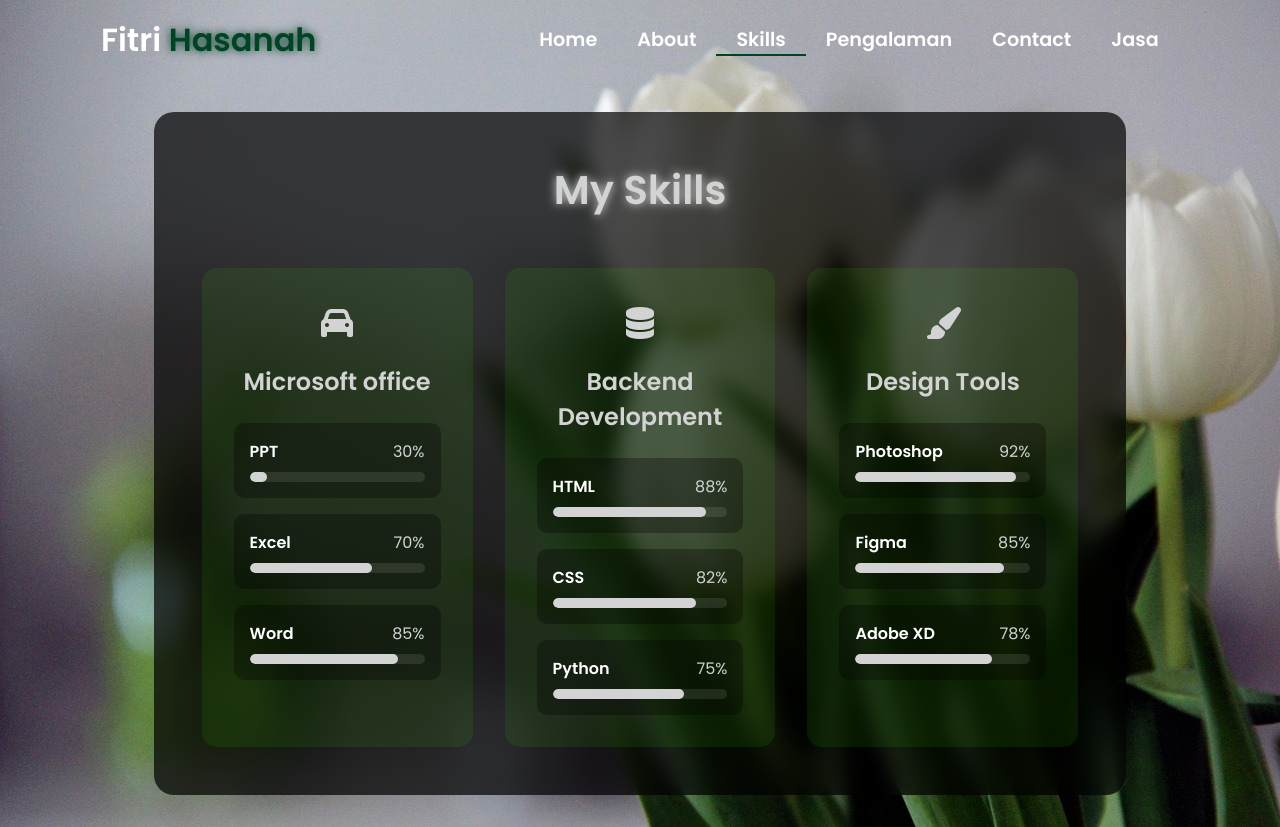
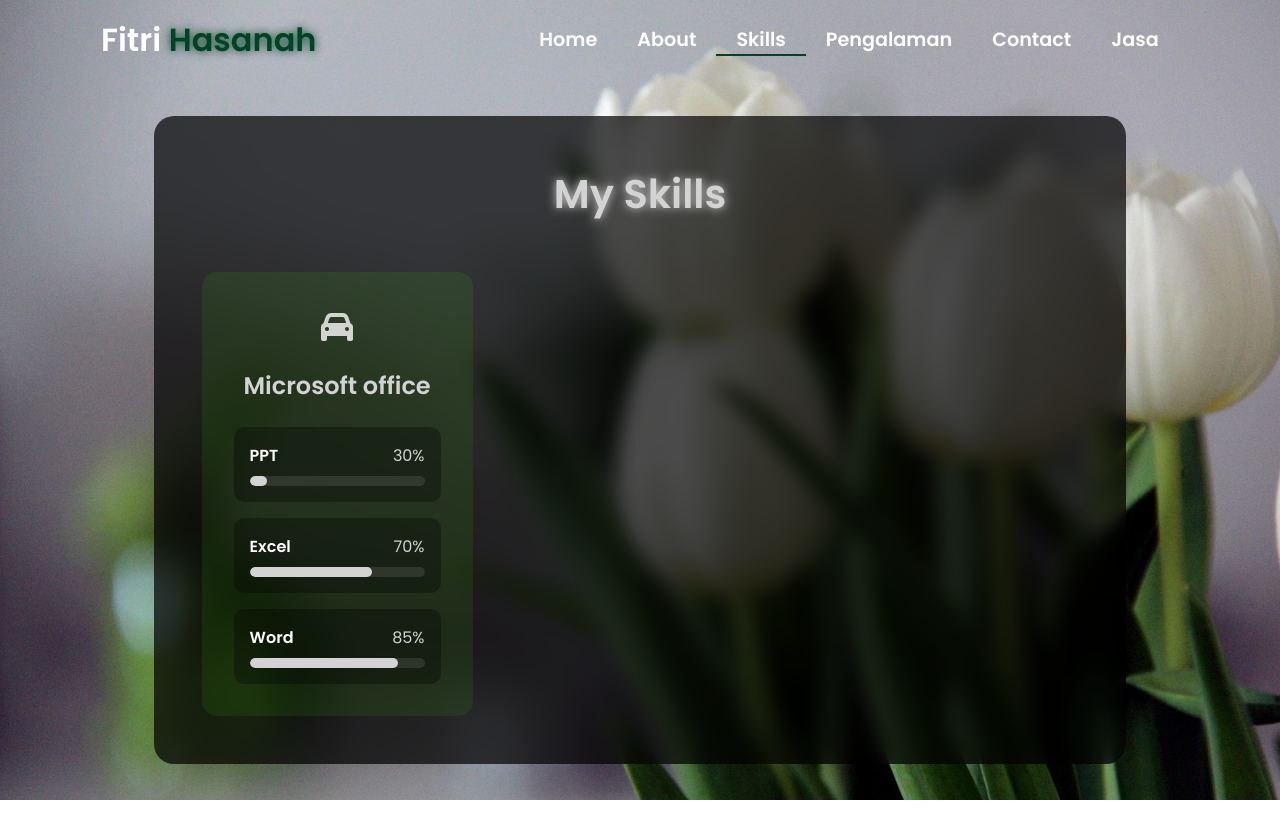
Before and after one commit to fittrihasanah/fitri, a plain HTML site: page skill.html in a window 1280 px wide. After the commit the page ends 800 px from the top, so only its background shows below. Drawn offline with nearby package versions, Linux system fonts and the light colour scheme.

Commit message:
Update skill.html

```diff
--- a/skill.html
+++ b/skill.html
@@ -350,79 +350,7 @@
                     </div>
                 </div>
 
-                <!-- Backend Development -->
-                <div class="skill-category" data-aos="fade-up" data-aos-duration="1500" data-aos-delay="300">
-                    <div class="skill-icon">
-                        <i class="fas fa-database"></i>
-                    </div>
-                    <h2>Backend Development</h2>
-                    <div class="skill-list">
-                        <div class="skill-item">
-                            <div class="skill-info">
-                                <h3>HTML</h3>
-                                <span>88%</span>
-                            </div>
-                            <div class="progress-bar">
-                                <div class="progress" style="width: 88%"></div>
-                            </div>
-                        </div>
-                        <div class="skill-item">
-                            <div class="skill-info">
-                                <h3>CSS</h3>
-                                <span>82%</span>
-                            </div>
-                            <div class="progress-bar">
-                                <div class="progress" style="width: 82%"></div>
-                            </div>
-                        </div>
-                        <div class="skill-item">
-                            <div class="skill-info">
-                                <h3>Python</h3>
-                                <span>75%</span>
-                            </div>
-                            <div class="progress-bar">
-                                <div class="progress" style="width: 75%"></div>
-                            </div>
-                        </div>
-                    </div>
-                </div>
 
-                <!-- Design Tools -->
-                <div class="skill-category" data-aos="fade-up" data-aos-duration="1500" data-aos-delay="500">
-                    <div class="skill-icon">
-                        <i class="fas fa-paint-brush"></i>
-                    </div>
-                    <h2>Design Tools</h2>
-                    <div class="skill-list">
-                        <div class="skill-item">
-                            <div class="skill-info">
-                                <h3>Photoshop</h3>
-                                <span>92%</span>
-                            </div>
-                            <div class="progress-bar">
-                                <div class="progress" style="width: 92%"></div>
-                            </div>
-                        </div>
-                        <div class="skill-item">
-                            <div class="skill-info">
-                                <h3>Figma</h3>
-                                <span>85%</span>
-                            </div>
-                            <div class="progress-bar">
-                                <div class="progress" style="width: 85%"></div>
-                            </div>
-                        </div>
-                        <div class="skill-item">
-                            <div class="skill-info">
-                                <h3>Adobe XD</h3>
-                                <span>78%</span>
-                            </div>
-                            <div class="progress-bar">
-                                <div class="progress" style="width: 78%"></div>
-                            </div>
-                        </div>
-                    </div>
-                </div>
             </div>
         </div>
     </div>
```
